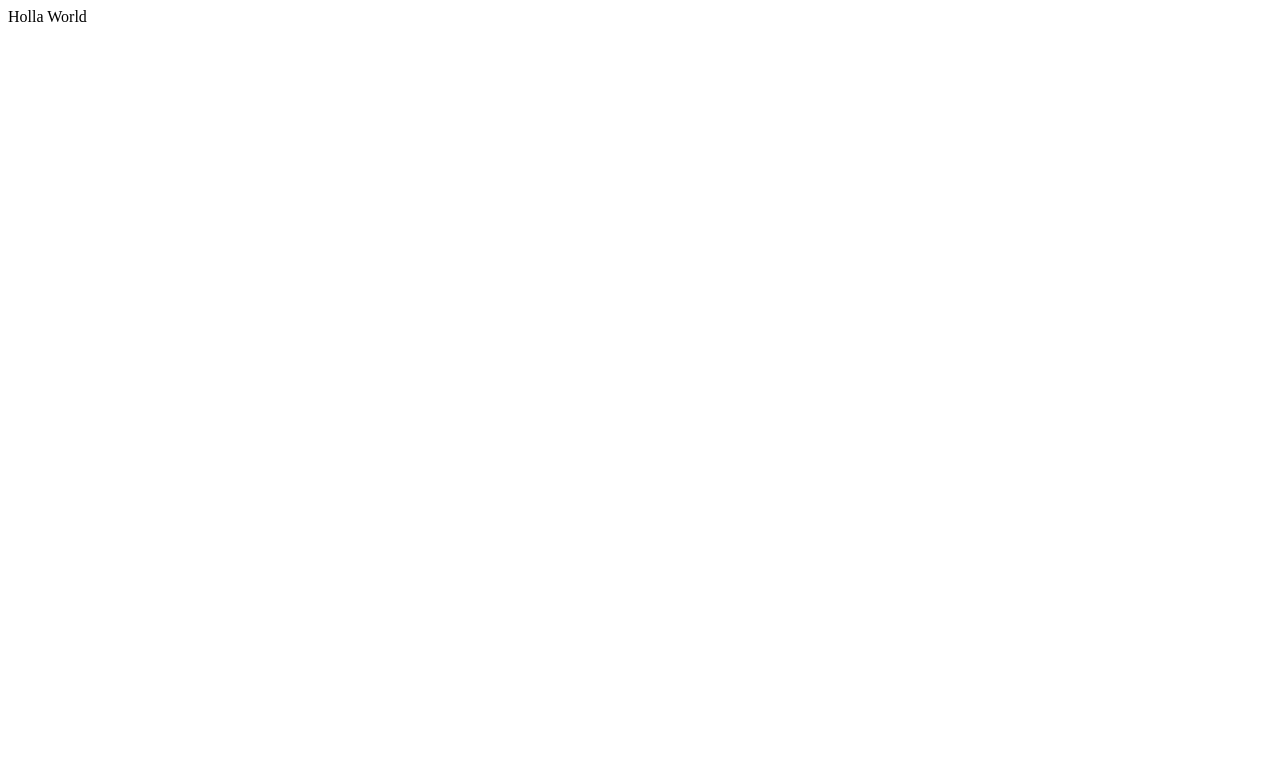
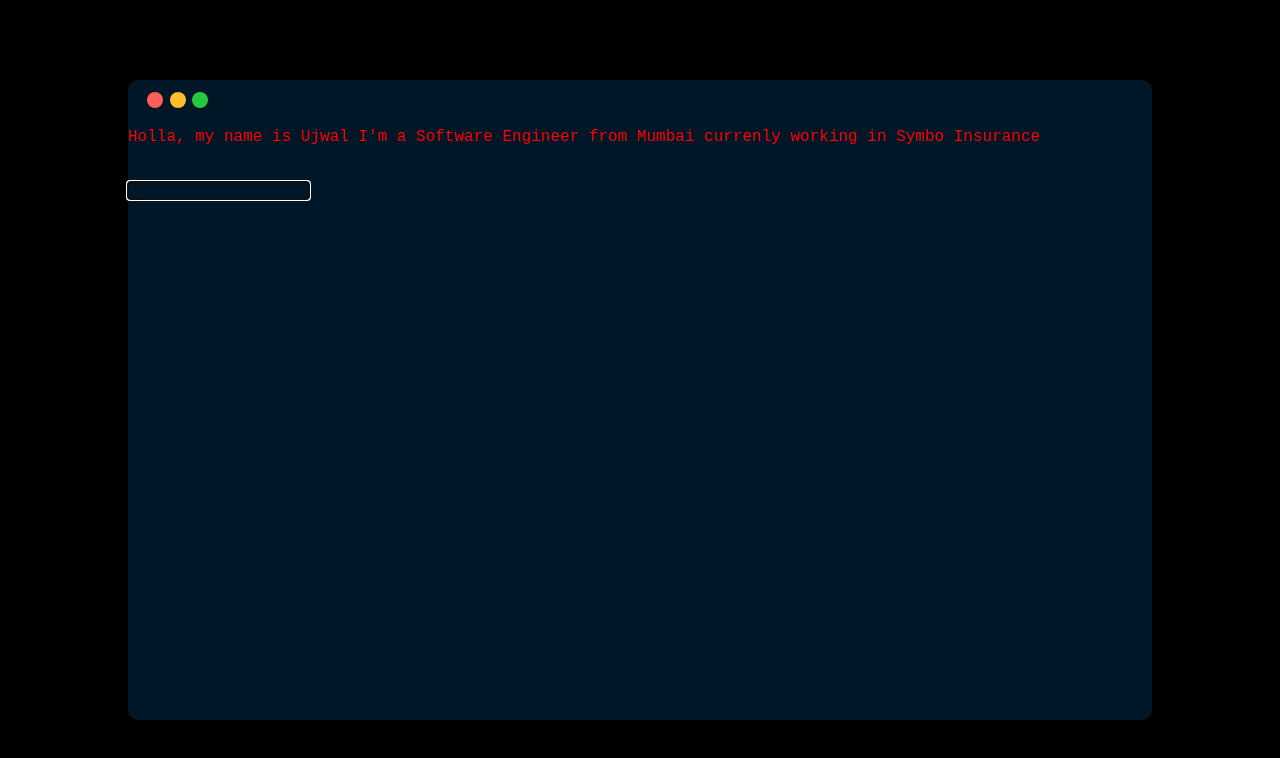
Before and after one commit to rootUJ99/rootUJ99.github.io, a React (Vite) app: page / in a window 1280 px wide. Shown: the top 758 px of the page. Built offline with nearby package versions, Linux system fonts and the light colour scheme.

Commit message:
added most basic version

```diff
--- a/App.js
+++ b/App.js
@@ -1,9 +1,13 @@
 import React from 'react'
+import Terminal from './components/Terminal';
+import GlobalStyles from './GlobalStyles';
 
-export default function App() {
-    return (
-        <div>
-          Holla World
-        </div>
-    )
+const App = () => {
+  return (
+    <>
+      <GlobalStyles/>
+      <Terminal/>
+    </>
+  )
 }
+export default App;
--- /dev/null
+++ b/GlobalStyles.js
@@ -0,0 +1,22 @@
+import {createGlobalStyle} from 'styled-components';
+
+const GlobalStyles = createGlobalStyle`
+ html {
+   box-sizing: border-box;
+}
+
+ *,
+ *::before,
+ *::after {
+   box-sizing: inherit;
+}
+body {
+  /* font-family: 'Noto Sans KR', sans-serif; */
+  font-family: 'Source Sans Pro', sans-serif;
+  font-size: clamp(1rem, 1vw, 2rem);
+  margin: 0;
+
+}
+`;
+
+export default GlobalStyles;
--- /dev/null
+++ b/components/Terminal/index.js
@@ -0,0 +1,105 @@
+import React, {useReducer} from 'react'
+import styled from 'styled-components';
+const TerminalArea = styled.div`
+  background: #011627;
+  color: red;
+  width: 80vw;
+  height: 80vh;
+  border-radius: 0.7rem;
+`;
+const TerminalContainer = styled.div`
+  background: black;
+  height: 100%;
+  display: grid;
+  place-content: center;
+`;
+
+const TerminalHeader = styled.div`
+  width: inherit;
+  height: 2rem;
+  /* background: blue; */
+  display: flex;
+  align-items: center;
+  padding: 1rem 1rem 0.5rem 1rem;
+`;
+const Circle = styled.button`
+  background: ${props => props.background || 'white'};
+  border-radius: 50%;
+  width: 1rem;
+  height: 1rem;
+  margin: 0.2rem;
+  border: none;
+`;
+
+const InvisibleInput = styled.input`
+  background: transparent;
+  border: none;
+`;
+
+const initialState = {
+  intro: true,
+  skills: false,
+  experiance: false,
+  personal: false,
+  habits: false,
+  contact: false,
+}
+
+const reducer = (state, action) => {
+  switch (action.type) {
+    case 'show_skills':
+      return {...state, skills : true}
+    case 'show_experiance':
+      return {...state, experiance : true}
+    case 'show_personal':
+      return {...state, personal : true}
+    case 'show_habits':
+      return {...state, habits : true}
+    case 'show_contact':
+      return {...state, contact : true}
+    default:
+      return false
+  }
+}
+
+const Terminal = () => {
+  const [{
+    intro,
+    skills,
+    experiance,
+    personal,
+    habits,
+  }, dispatch] = useReducer(reducer, initialState)
+  return (
+    <TerminalContainer>
+      <TerminalArea>
+        <TerminalHeader>
+          <Circle background="#FF5F56"/>
+          <Circle background="#FFBD2E"/>
+          <Circle background="#27C93F"/>
+        </TerminalHeader>
+        <pre>
+        {intro && "Holla, my name is Ujwal I'm a Software Engineer from Mumbai currenly working in Symbo Insurance"}
+        <InvisibleInput name="ignore-input"autoFocus onKeyPress={()=>{
+          dispatch({type: 'show_skills'})
+        }}/> <br/>
+        {skills && 'JavaScript and Python are the languages which i speak and i know node and django'}
+        <InvisibleInput name="ignore-input"autoFocus onKeyPress={()=>{
+          dispatch({type: 'show_experiance'})
+        }}/> <br/>
+        {experiance && 'Worked with react redux for making intuitive UI/UX and data intensive applications which includes showing widgets and api integration'}
+        <InvisibleInput name="ignore-input"autoFocus onKeyPress={()=>{
+          dispatch({type: 'show_personal'})
+        }}/> <br/>
+        {personal && 'Made a anime rating site for self benefit made a simples quora clone'}
+        <InvisibleInput name="ignore-input"autoFocus onKeyPress={()=>{
+          dispatch({type: 'show_habits'})
+        }}/> <br/>
+        {habits && 'Big anime and manga nerd other than that i love reading books and sometimes little sketching' }
+        </pre>
+      </TerminalArea>
+    </TerminalContainer>
+  )
+}
+
+export default Terminal;
--- a/package.json
+++ b/package.json
@@ -23,6 +23,7 @@
   "dependencies": {
     "gh-pages": "^3.1.0",
     "react": "^16.13.1",
-    "react-dom": "^16.13.1"
+    "react-dom": "^16.13.1",
+    "styled-components": "^5.1.1"
   }
 }
```
Also changed, not shown: 1 other file (tests, documents, lock files or other folders).
